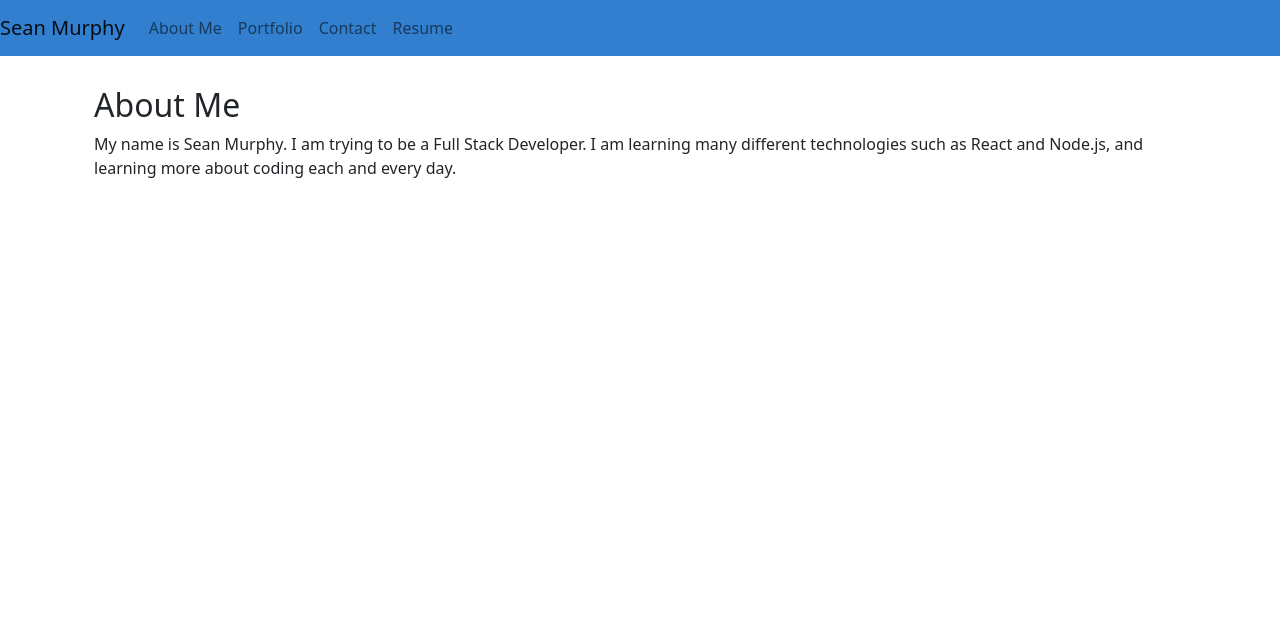
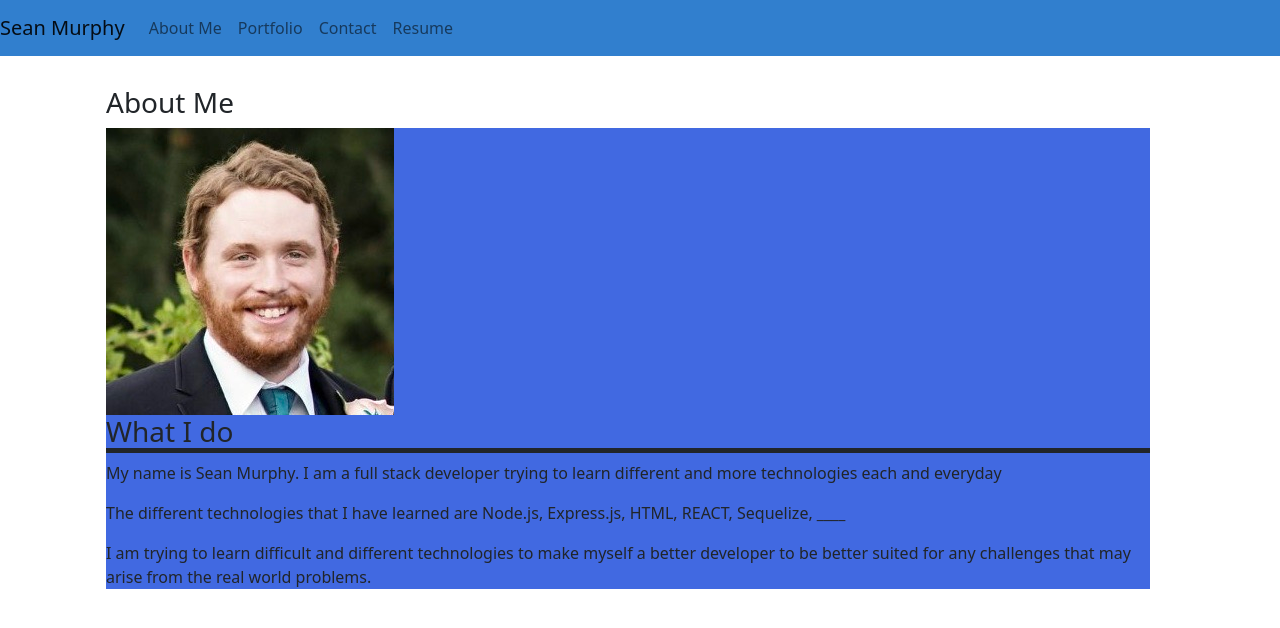
Before and after one commit to smurphy7326/good-react-portfolio, a React (Create React App) app: page / in a window 1280 px wide. Shown: the top 628 px of the page. Built offline with nearby package versions, Linux system fonts and the light colour scheme.

Commit message:
working on the About me section and have to style more at a later time

```diff
--- a/src/App.js
+++ b/src/App.js
@@ -12,13 +12,13 @@
   const [currentPage, handlePageChange] = useState('about');
   const renderPage = () => {
     switch (currentPage) {
-      case 'Portfolio':
+      case 'portfolio':
         return <Portfolio/>;
 
-      case 'Contact':
+      case 'contact':
         return <Contact/>;
 
-      case 'Resume':
+      case 'resume':
         return <Resume/>;
 
       default: return <About/>;
--- a/src/components/About/index.js
+++ b/src/components/About/index.js
@@ -1,25 +1,31 @@
 import React from 'react';
-import { Container, Row } from 'react-bootstrap';
-// Have to have a profile picture eventually
+import profilePicture from '../../assets/images/profilePicture.png'
+
 
 const About = () => {
     return (
-        <Container id= 'aboutContainer'>
-            <Row className='firstAboutMe'>
-                <h2> About Me </h2>
-            </Row>
-            <Row>
-                <section>
-                    My name is Sean Murphy. I am trying to be a Full Stack Developer. I am learning many different technologies such as React and Node.js, and learning more about coding each and every day.
-                </section>
-            </Row>
-            <Row>
-                <section>
-                    {/* <img src='./assets/images/'></img> */}
-                </section>
-            </Row>
-        </Container>
+       <div className="container row">
+           <div className="col">
+               <h3 className='header'>About Me</h3>
+            <div style={{backgroundColor: 'royalblue'}} className='card-panel'>
+            <div className='card-image center-align'>
+               <div className='card-image center-align'>
+                   <img src={profilePicture} alt='headshot'></img>
+           </div>
+           <div className='card-stacked'>
+               <div className='card-content'>
+                   <h3 className='center-align'style={{borderBottom: '5px solid'}}>What I do</h3>
+                   <p>My name is Sean Murphy. I am a full stack developer trying to learn different and more technologies each and everyday</p>
+                   <p> The different technologies that I have learned are Node.js, Express.js, HTML, REACT, Sequelize, ____</p>
+                   <p> I am trying to learn difficult and different technologies to make myself a better developer to be better suited for any challenges that may arise from the real world problems.</p>
+               </div>
+           </div>
+           </div>
+       </div>
+       </div>
+       </div>
     )
+
 }
 
 export default About
```
Also changed, not shown: src/assets/images/background.png (added), src/assets/images/profilePicture.png (added).
